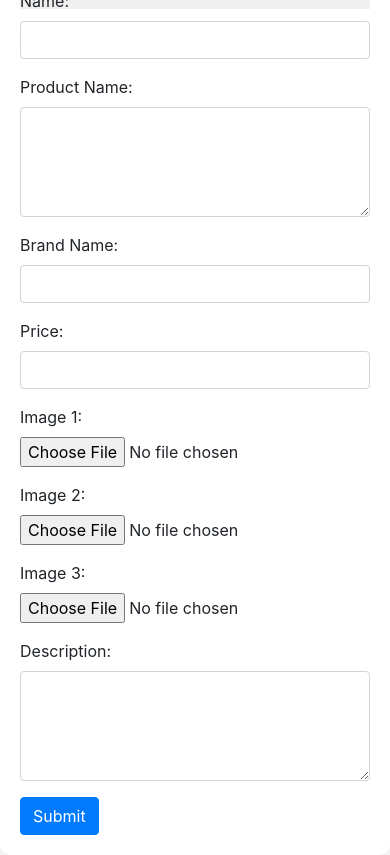
After one commit to Albert-2024/Django-project, a Django app: page /app2/regmobile/ in a window 390 px wide. The commit adds this page. Shown: the part 424-1279 px from the top of the page. Run offline with Django 4.2, Linux system fonts and the light colour scheme; some libraries are stand-ins or nearby versions.

Commit message:
data added to main product - headset, mobile

```diff
--- a/ElectrCOm/electrocom/app2/urls.py
+++ b/ElectrCOm/electrocom/app2/urls.py
@@ -33,6 +33,8 @@ urlpatterns = [
     path('mobile/<int:product_id>/', views.mobile_details, name='mobile_details'),
     path('',views.sellerDashboard,name='sellerDashboard'),
     path('product_form/',views.product_form,name='product_form'),
+    path('regheadset/',views.regheadset,name='regheadset'),
+    path('regmobile/',views.regmobile,name='regmobile'),
     # path('add_to_cart/<str:product_type>/<int:product_id>/', views.add_to_cart, name='add_to_cart'),
 
     # path('cart/',views.cart,name='cart'),
--- a/ElectrCOm/electrocom/app2/views.py
+++ b/ElectrCOm/electrocom/app2/views.py
@@ -106,7 +106,61 @@ def addProduct(request):
         return redirect("/")
     return render(request,'addproduct.html')
 
+def regheadset(request):
+    print("headset")
+    user = request.user
+    userid = user.id
+    if request.method == 'POST':
+        newproduct = Product(
+        user_id = userid,
+        name = request.POST.get('name'),
+        brand_name = request.POST.get('brandName'),
+        product_name = request.POST.get('productName'),
+        price = request.POST.get('price'),
+        image1 = request.FILES.get('image1'),
+        image2 = request.FILES.get('image2'),
+        image3 = request.FILES.get('image3'),
+        description = request.POST.get('description'),
+        category = 'headset'
 
+        )
+        newproduct.save()
+        headset_id=newproduct.id
+        headset_obj = ProductHeadset(
+            product_id=headset_id,
+        )
+        headset_obj.save()
+
+        return redirect("/")
+    return render(request,'product_form.html')
+
+def regmobile(request):
+    print("mobile")
+    user = request.user
+    userid = user.id
+    if request.method == 'POST':
+        newproduct = Product(
+        user_id = userid,
+        name = request.POST.get('name'),
+        brand_name = request.POST.get('brandName'),
+        product_name = request.POST.get('productName'),
+        price = request.POST.get('price'),
+        image1 = request.FILES.get('image1'),
+        image2 = request.FILES.get('image2'),
+        image3 = request.FILES.get('image3'),
+        description = request.POST.get('description'),
+        category = 'mobile'
+
+        )
+        newproduct.save()
+        mobile_id=newproduct.id
+        mobile_obj = ProductMobile(
+            product_id=mobile_id,
+        )
+        mobile_obj.save()
+
+        return redirect("/")
+    return render(request,'product_form2.html')
 
 def addlaptop(request):
     user = request.user
@@ -243,127 +297,3 @@ def sellerDashboard(request):
 
 def product_form(request):
     return render(request,'product_form.html')
-
-# def add_to_cart(request,category,product_id):
-
-    existing_item = Cart.objects.filter(product_id=product_id, user=request.user).first()
-    if existing_item:
-        existing_item.quantity += 1
-        existing_item.save()
-    elif category=="headset":
-        Cart.objects.create(user=request.user, product_id=product_id, quantity=1)
-
-
-
-    else:
-        Cart.objects.create(user=request.user, product_id=product_id, quantity=1)
-
-    return redirect('cart')
-
-# def cart(request):
-    items=Cart.objects.filter(user_id=request.user.id)
-    return render(request,'cart.html',{'items':items})
-
-# def add_to_cart(request,category, product_id):
-    if request.user.is_authenticated:
-        product = get_object_or_404(ProductHeadset, id=product_id)
-        cart_item, created = CartItem.objects.get_or_create(user=request.user, product_id=product.id)
-
-        if not created:
-            cart_item.quantity += 1
-            cart_item.save()
-        return redirect('cart')
-
-# def cart(request):
-    cart_items = CartItem.objects.filter(user=request.user)
-    total_items = sum(cart_item.quantity for cart_item in cart_items)
-    total_price = sum(cart_item.product.price * cart_item.quantity for cart_item in cart_items)
-    context = {
-        'cart_items': cart_items,
-        'total_items': total_items,
-        'total_price': total_price,
-            # ... other context variables ...
-    }
-    return render(request, 'customer_Cart.html',context)
-
-# def remove_from_cart(request, product_id):
-    cart_item = get_object_or_404(CartItem, user=request.user, id=product_id)
-    print(f"Received product_id: {product_id}")  #Fixed the typo here
-    cart_item.delete()
-    return redirect('cart')
-
-# def decrease_item(request, item_id):
-#     try:
-#         cart_item = CartItem.objects.get(id=item_id)
-#         if cart_item.quantity > 1:
-#             cart_item.quantity -= 1
-#             cart_item.save()
-#     except CartItem.DoesNotExist:
-#         pass  # Handle the case when the item does not exist in the cart
-#     return redirect('cart')  # Redirect back to the cart page after decreasing the item quantity
-
-# def increase_item(request, item_id):
-    try:
-        cart_item = CartItem.objects.get(id=item_id)
-        cart_item.quantity += 1
-        cart_item.save()
-    except CartItem.DoesNotExist:
-        pass  # Handle the case when the item does not exist in the cart
-    return redirect('cart')
-
-# def add_to_cart(request, product_id):
-    product = ProductLap.objects.get(id=product_id)
-
-    existing_item = CartItem.objects.filter(product=product, user=request.user).first()
-
-    if existing_item:
-        existing_item.quantity += 1
-        existing_item.save()
-    else:
-        CartItem.objects.create(user=request.user, product=product, quantity=1)
-
-    return redirect('cart')
-
-# def add_to_cart(request, product_type, product_id):
-#     # Determine the product type and get the corresponding product model
-#     product_model = None
-#     if product_type == 'laptop':
-#         product_model = ProductLap
-#     elif product_type == 'mobile':
-#         product_model = ProductMobile
-#     elif product_type == 'headset':
-#         product_model = ProductHeadset
-#     elif product_type == 'speaker':
-#         product_model = ProductSpeaker
-
-#     if product_model:
-#         # Get the product instance
-#         product_instance = get_object_or_404(product_model, pk=product_id)
-
-#         # Check if the user already has this product in the cart
-#         cart_item, created = CartItem.objects.get_or_create(
-#             user=request.user, product_type=product_type, product_id=product_id
-#         )
-
-#         if not created:
-#             # If the item already exists in the cart, increment the quantity
-#             cart_item.quantity += 1
-#             cart_item.save()
-#         else:
-#             # If the item doesn't exist in the cart, create a new cart item
-#             CartItem.objects.create(
-#                 user=request.user,
-#                 product_type=product_type,
-#                 product_id=product_id,
-#                 quantity=1,
-#                 total_price=product_instance.price,
-#                 total_items=1
-#             )
-
-#     return redirect('cart')
-
-
-# def cart(request):
-#     # You can retrieve the product details for each cart item here
-
-#     return render(request, 'cart.html')
--- /dev/null
+++ b/ElectrCOm/electrocom/template/product_form2.html
@@ -0,0 +1,108 @@
+{% load static %}
+<!DOCTYPE html>
+<html lang="en">
+
+<head>
+    <meta charset="UTF-8">
+    <meta name="viewport" content="width=device-width, initial-scale=1.0">
+    <title>Product Page</title>
+    <!-- Include Bootstrap CSS -->
+    <link rel="stylesheet" href="https://maxcdn.bootstrapcdn.com/bootstrap/4.5.2/css/bootstrap.min.css">
+    <style>
+        body {
+            background-color: #f8f9fa;
+        }
+
+        .container {
+            background-color: #ffffff;
+            padding: 20px;
+            border-radius: 10px;
+            box-shadow: 0 0 10px rgba(0, 0, 0, 0.1);
+        }
+
+        .image-container {
+            background-color: #f0f0f0; /* Example background color for image container */
+            height: 100%;
+            display: flex;
+            align-items: center;
+            justify-content: center;
+            overflow: hidden;
+            margin-top: 20px;
+        }
+
+        .image-container img {
+            max-width: 100%;
+            max-height: 100%;
+            width: auto;
+            height: auto;
+        }
+    </style>
+</head>
+
+<body>
+    <div class="container mt-5">
+        <div class="text-center">
+            <h2 class="mb-4">Add a New Product</h2>
+        </div>
+
+        <div class="row">
+
+            <div class="col-lg-6 ">
+                <div class="image-container">
+                <img src="{% static 'green.jpg' %}" alt="image">
+            </div>
+        </div>
+            <div class="col-lg-6">
+
+                <form method="post" enctype="multipart/form-data">
+                    {% csrf_token %}
+                    <div class="form-group">
+                        <label for="brandName">Name:</label>
+                        <input type="text" class="form-control" id="brandName" name="name" required>
+                    </div>
+                    <div class="form-group">
+                        <label for="productName">Product Name:</label>
+                        <textarea class="form-control" id="productName" name="productName" rows="4" required></textarea>
+                    </div>
+                    <div class="form-group">
+                        <label for="brandName">Brand Name:</label>
+                        <input type="text" class="form-control" id="brandName" name="brandName" required>
+                    </div>
+                    <div class="form-group">
+                        <label for="price">Price:</label>
+                        <input type="number" class="form-control" id="price" name="price" required>
+                    </div>
+                    <div class="form-group">
+                        <label for="image1">Image 1:</label>
+                        <input type="file" class="form-control-file" id="image1" name="image1" accept="image/*"
+                            required>
+                    </div>
+                    <div class="form-group">
+                        <label for="image2">Image 2:</label>
+                        <input type="file" class="form-control-file" id="image2" name="image2" accept="image/*"
+                            required>
+                    </div>
+                    <div class="form-group">
+                        <label for="image3">Image 3:</label>
+                        <input type="file" class="form-control-file" id="image3" name="image3" accept="image/*"
+                            required>
+                    </div>
+
+                    <div class="form-group">
+                        <label for="description">Description:</label>
+                        <textarea class="form-control" id="description" name="description" rows="4" required></textarea>
+                    </div>
+
+                    <button type="submit" class="btn btn-primary">Submit</button>
+                </form>
+            </div>
+        </div>
+    </div>
+
+    <!-- Include Bootstrap JS and jQuery -->
+    <script src="https://ajax.googleapis.com/ajax/libs/jquery/3.5.1/jquery.min.js"></script>
+    <script src="https://cdnjs.cloudflare.com/ajax/libs/popper.js/1.16.0/umd/popper.min.js"></script>
+    <script src="https://maxcdn.bootstrapcdn.com/bootstrap/4.5.2/js/bootstrap.min.js"></script>
+</body>
+
+</html>
```
Also changed, not shown: ElectrCOm/electrocom/app2/models.py (+8 -9 lines), ElectrCOm/electrocom/template/product_form.html (+8 -6 lines), ElectrCOm/electrocom/template/sellerDashboard.html (+4 -4 lines), ElectrCOm/electrocom/app2/migrations/0001_initial.py, ElectrCOm/electrocom/app2/migrations/0002_remove_productlap_user_productlap_product.py (deleted), ElectrCOm/electrocom/app2/migrations/0002_remove_productmobile_user_productmobile_product.py (added), ElectrCOm/electrocom/db.sqlite3, ElectrCOm/electrocom/media/sample/laptop.jpg (added), ElectrCOm/electrocom/media/sample/mobile.jpg (added), ElectrCOm/electrocom/media/sample/mobile_9Sh8Ufc.jpg (added), ElectrCOm/electrocom/media/sample/speaker.jpg (added), ElectrCOm/electrocom/media/sample/speaker_e3xNmWB.jpg (added), ElectrCOm/electrocom/media/sample/speaker_gVEH7Qy.jpg (added), 3 other files.
